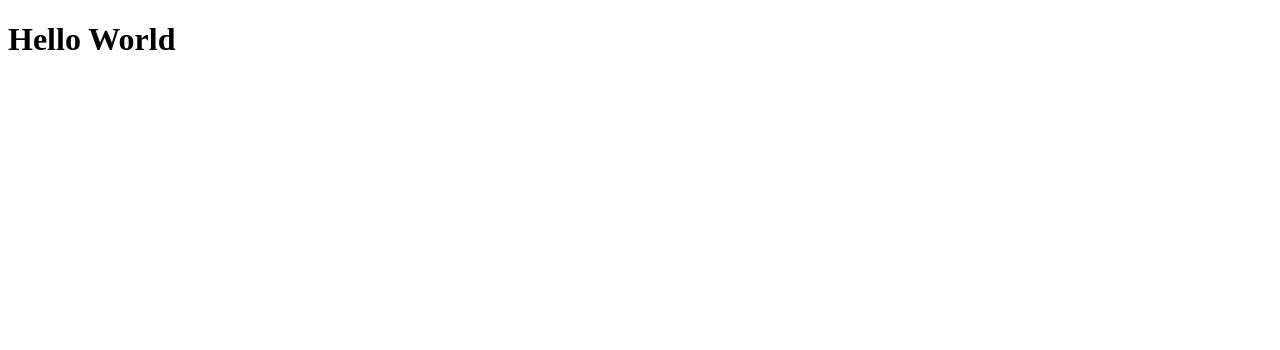
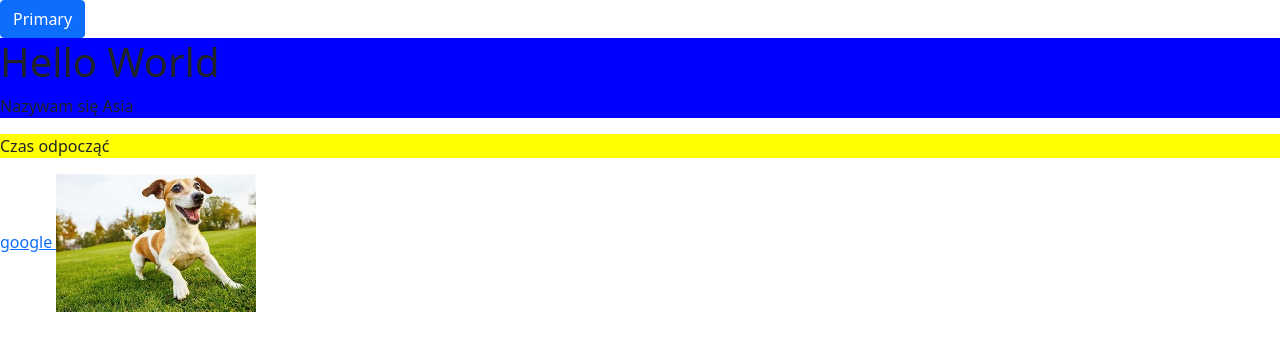
Before and after one commit to Joanna19851013/Joanna-Kopicka, a plain HTML site: page index.html in a window 1280 px wide. Drawn offline with nearby package versions, Linux system fonts and the light colour scheme.

Commit message:
Dodanue plikow

```diff
--- a/index.html
+++ b/index.html
@@ -1,11 +1,24 @@
 <!DOCTYPE html>
 <html>
 <head>
+<link href="https://cdn.jsdelivr.net/npm/bootstrap@5.1.3/dist/css/bootstrap.min.css" rel="stylesheet" integrity="sha384-1BmE4kWBq78iYhFldvKuhfTAU6auU8tT94WrHftjDbrCEXSU1oBoqyl2QvZ6jIW3" crossorigin="anonymous">
+<link rel="stylesheet" href="style.css">
 <title> Strona Joanny </title>
 </head>
 
 <body>
+<button type="button" class="btn btn-primary">Primary</button>
+<div>
 <h1> Hello World </h1>
+<p> Nazywam się Asia</p>
+</div>
+<div class="test">
+<p> Czas odpocząć </P>
+</div>
+<a href="https://google.pl"> google </a>
+<img src="img/dog.jpg" width="200" hight="100">
+
+
 
 </body>
 
--- /dev/null
+++ b/style.css
@@ -0,0 +1,7 @@
+div{
+background-color:blue;
+}
+
+.test {
+	background-color: yellow;
+}
```
Also changed, not shown: img/dog.jpg (added).
